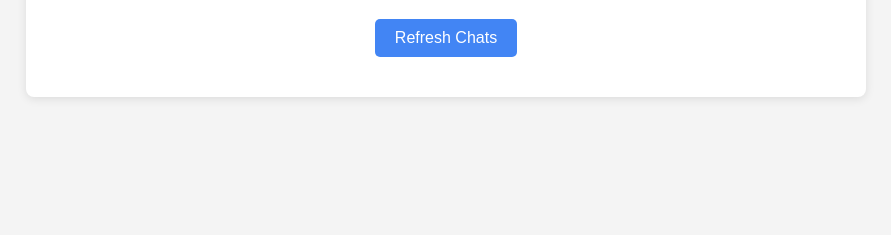
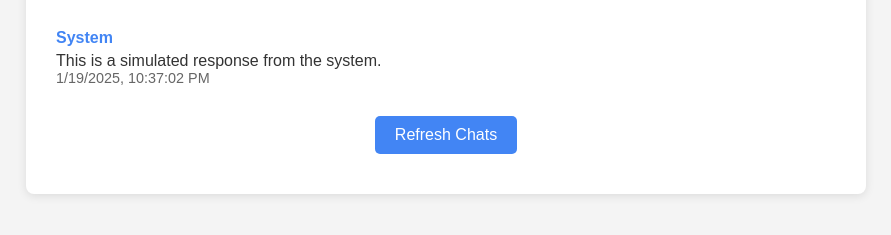
Before and after one commit to primemerchantapp/main-demo, a plain HTML site: page chats.html in a window 1280 px wide. Shown: the part 101-336 px from the top of the page, without its empty margins (194-1085 px from the left). Drawn offline with Linux system fonts and the light colour scheme.

Commit message:
Update chats.html

```diff
--- a/chats.html
+++ b/chats.html
@@ -116,11 +116,52 @@
             }
         }
 
+        // Function to convert response to text and append to chat log
+        function appendResponseToChat(response) {
+            const chatLog = document.getElementById('chat-log');
+
+            const chatEntry = document.createElement('div');
+            chatEntry.className = 'chat-entry';
+
+            // Add user information
+            const user = document.createElement('div');
+            user.className = 'chat-user';
+            user.textContent = 'System';
+            chatEntry.appendChild(user);
+
+            // Add message content
+            const message = document.createElement('div');
+            message.className = 'chat-message';
+            message.textContent = response;
+            chatEntry.appendChild(message);
+
+            // Add timestamp
+            const timestamp = document.createElement('div');
+            timestamp.className = 'chat-timestamp';
+            timestamp.textContent = new Date().toLocaleString();
+            chatEntry.appendChild(timestamp);
+
+            // Append the chat entry to the chat log
+            chatLog.appendChild(chatEntry);
+
+            // Scroll to the bottom of the chat log
+            chatLog.scrollTop = chatLog.scrollHeight;
+        }
+
+        // Example function to simulate receiving a response
+        function simulateResponse() {
+            const response = "This is a simulated response from the system.";
+            appendResponseToChat(response);
+        }
+
         // Load chat data when the page loads
         window.onload = loadChatData;
 
         // Optional: Auto-refresh chat data every 2 seconds
         setInterval(loadChatData, 2000);
+
+        // Optional: Simulate a response after 5 seconds
+        setTimeout(simulateResponse, 5000);
     </script>
 </body>
 </html>
```
